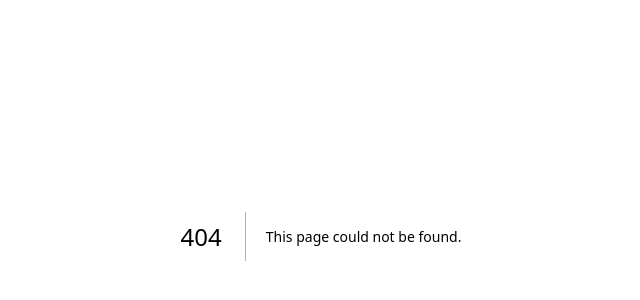
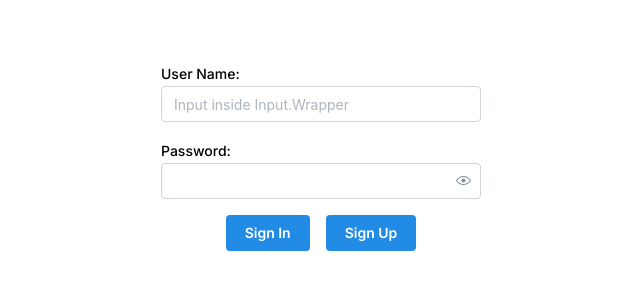
Before and after one commit to LeeSKII/next-mantine, a Next.js app: page /login in a window 1280 px wide. Before the commit this address had no page. Shown: the part 164-464 px from the top of the page, without its empty margins (319-959 px from the left). Built offline with nearby package versions, Linux system fonts and the light colour scheme.

Commit message:
增加loading和流式steam加载组件的写法

```diff
--- a/src/app/api/page.tsx
+++ b/src/app/api/page.tsx
@@ -15,7 +15,7 @@ import Nows from "@/app/api/nows/page";
 
 import connect from "@/models/connect";
 import weather from "@/models/weather";
-import { json } from "stream/consumers";
+import { Suspense } from "react";
 
 type ApiItem = {
   name: string;
@@ -97,7 +97,7 @@ export default async function ApiBrowser() {
           <Title>API Browser</Title>
         </Box>
         <SimpleGrid mt={20} cols={{ base: 1, sm: 2, md: 3 }}>
-          {ApiList}
+          <Suspense fallback={"<>Loading</>"}>{ApiList}</Suspense>
         </SimpleGrid>
         <Divider mt={10}></Divider>
         <Box mt={20}>
--- /dev/null
+++ b/src/app/login/page.tsx
@@ -0,0 +1,49 @@
+"use client";
+import { useState } from "react";
+import {
+  Container,
+  Center,
+  Box,
+  Paper,
+  Input,
+  Button,
+  PasswordInput,
+  Stack,
+  Space,
+} from "@mantine/core";
+import { useDisclosure } from "@mantine/hooks";
+
+export default function Page() {
+  const [value, setValue] = useState("");
+  const [visible, { toggle }] = useDisclosure(false);
+
+  return (
+    <>
+      <Container size={"md"}>
+        <Center h={"80vh"}>
+          {" "}
+          <Box maw={"50vw"} miw={"25vw"}>
+            <Paper>
+              <Stack>
+                <Input.Wrapper label="User Name:">
+                  <Input placeholder="Input inside Input.Wrapper" />
+                </Input.Wrapper>
+                <PasswordInput
+                  label="Password:"
+                  visible={visible}
+                  onVisibilityChange={toggle}
+                />
+                <Center>
+                  {" "}
+                  <Button size="sm">Sign In</Button>
+                  <Space w={"md"}></Space>
+                  <Button size="sm">Sign Up</Button>
+                </Center>
+              </Stack>
+            </Paper>
+          </Box>
+        </Center>
+      </Container>
+    </>
+  );
+}
--- a/src/middleware.ts
+++ b/src/middleware.ts
@@ -3,7 +3,7 @@ import type { NextRequest } from "next/server";
 
 // This function can be marked `async` if using `await` inside
 export function middleware(request: NextRequest) {
-  console.log(request);
+  //console.log(request);
   if (request.nextUrl.pathname === "/api/login") {
     return NextResponse.json({ message: "You are logged in!" });
   }
```
Also changed, not shown: src/app/headers/ServerComponentsInHeader.tsx (+4 -4 lines), src/app/headers/loading.tsx (added, +11 -0 lines), src/app/headers/page.tsx (+9 -2 lines).
